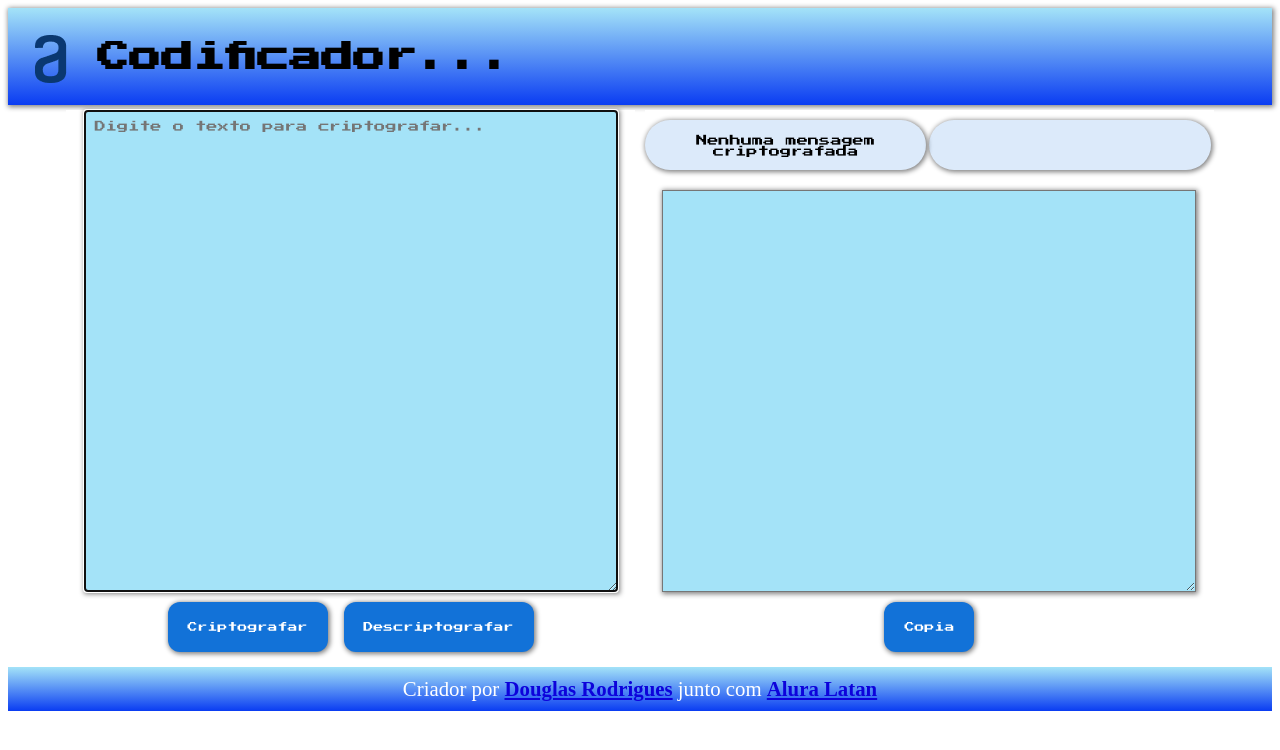
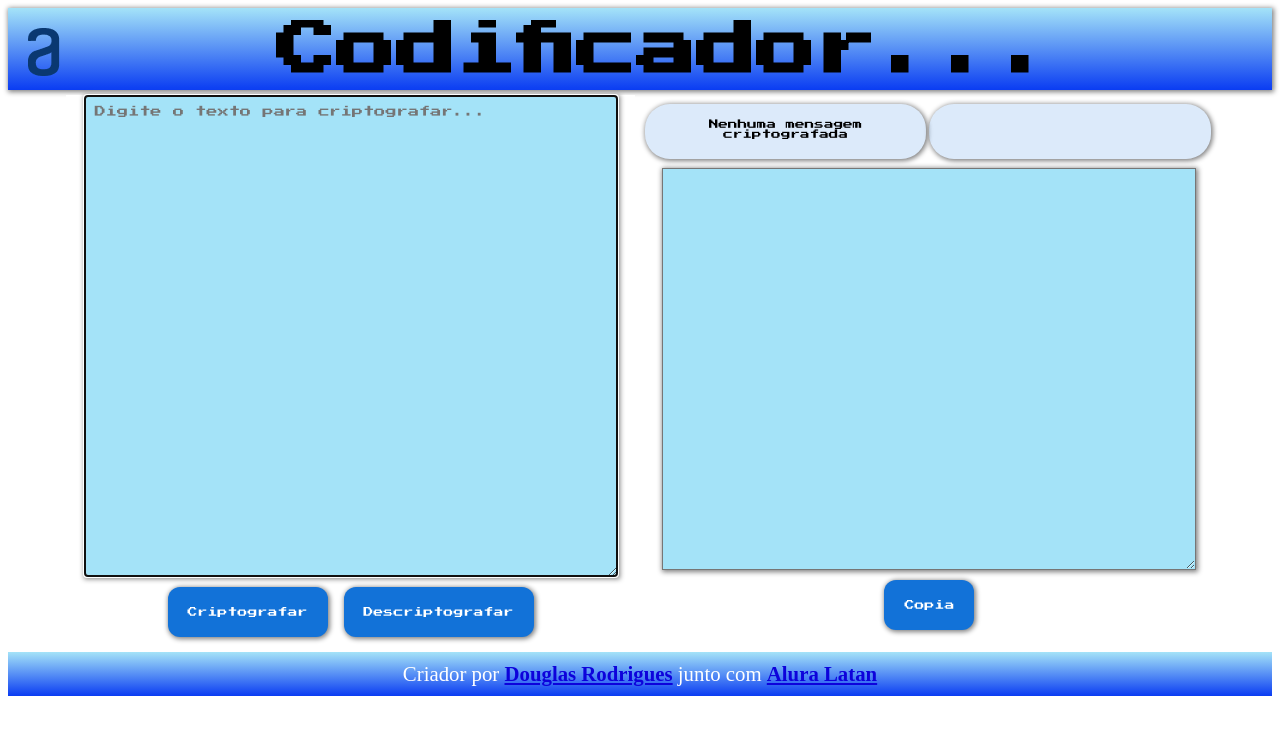
Before and after one commit to DevDouglasConectado/Challenge-Oracle-One-Desafio1, a plain HTML site: page index.html in a window 1280 px wide. Drawn offline with Linux system fonts and the light colour scheme.

Commit message:
alteração no h1 e botão

```diff
--- a/index.html
+++ b/index.html
@@ -14,7 +14,7 @@
     <img src="img/Vector.png" alt="Logo Alura">
     </div>
     <div class="titulo ">
-       <h1 class="typing-animation">Codificador...</h1>
+       <h1 class="typing-animation .min" id="h1">Codificador...</h1>
     </div>
 
 </header>
--- a/style.css
+++ b/style.css
@@ -24,6 +24,7 @@
 }
 .imagem{
     margin-top: 7px;
+    margin-left: 20px;
 }
 header img{
 
@@ -42,16 +43,28 @@ header img{
     }
 }
 .titulo{
+
     font-family: 'Press Start 2P',cursive;
     color: black;
     padding: 10px;
-    margin-left: 20px;
-    width: 90%;
+    /*margin-left: 20px;*/
+    /*width: 90%;*/
+    width: 100%;
+    float: auto;
 
 }
+#h1{
+    white-space: nowrap;
+    overflow: hidden;
+    text-align: center;
+    width: 70%;
+    font-size: min(60px,5vw) ;
+}
+
 header h1{
     white-space: nowrap;
     overflow: hidden;
+    margin: 0 auto;
 }
 
  .typing-animation{
@@ -63,7 +76,7 @@ header h1{
         width: 0;
     }
     to{
-        width: 18em;
+        width: 13em;
     }
 }
 
@@ -112,12 +125,12 @@ header h1{
     justify-content: center;
     flex-direction: row;
     width: 100%;
-    height: 80px;
+    height: 100%;
     background-color:white;
   }
 .spann p{
     width: 100%;
-    height: 35px;
+    height: 40px;
     margin-top: 2px;
     margin-right: 3px;
     color: black;
@@ -126,9 +139,12 @@ header h1{
     background-color:var(--cor3b);
     border-radius: 25px;
     box-shadow: 1px 1px 5px 1px grey;
-    font-size: 0.7em;
+    font-size: 0.6em;
     font-family: 'Press Start 2P', cursive;
 
+}
+.emptyResult{
+    font-size: min(60px,5vw) ;
 }
 
 /*.div_textare_codi >*/
@@ -239,4 +255,17 @@ footer> a:hover{
         flex-wrap: wrap;
         width: 100%;
     }
+    #h1{
+        flex-wrap: wrap;
+        width: 100%;
+        height: 100%;
+    }
+
 }
+@media(max-width:375px){
+    #h1{
+        flex-wrap: wrap;
+        width: 90%;
+        height: 100%;
+    }
+}
```
